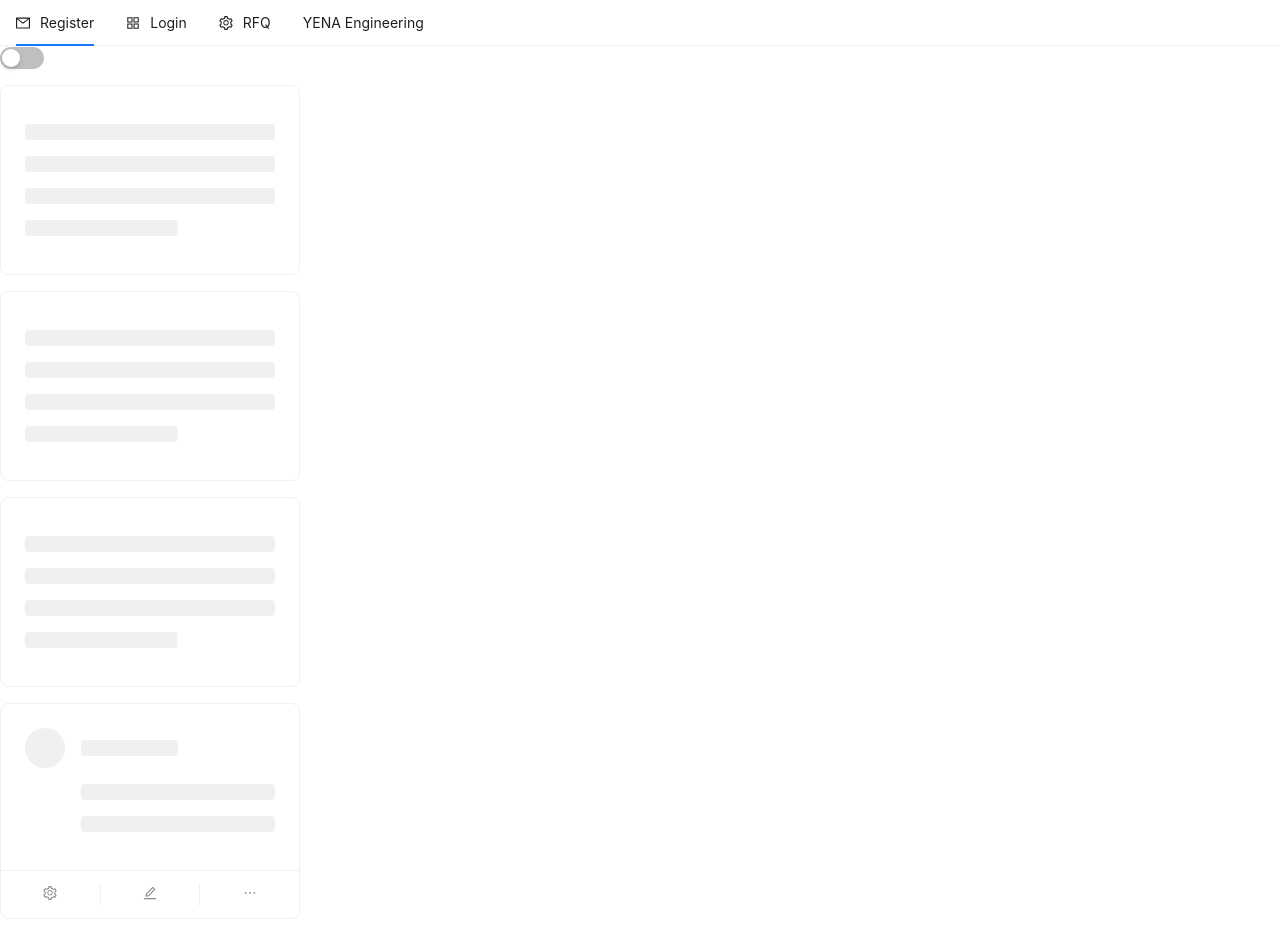
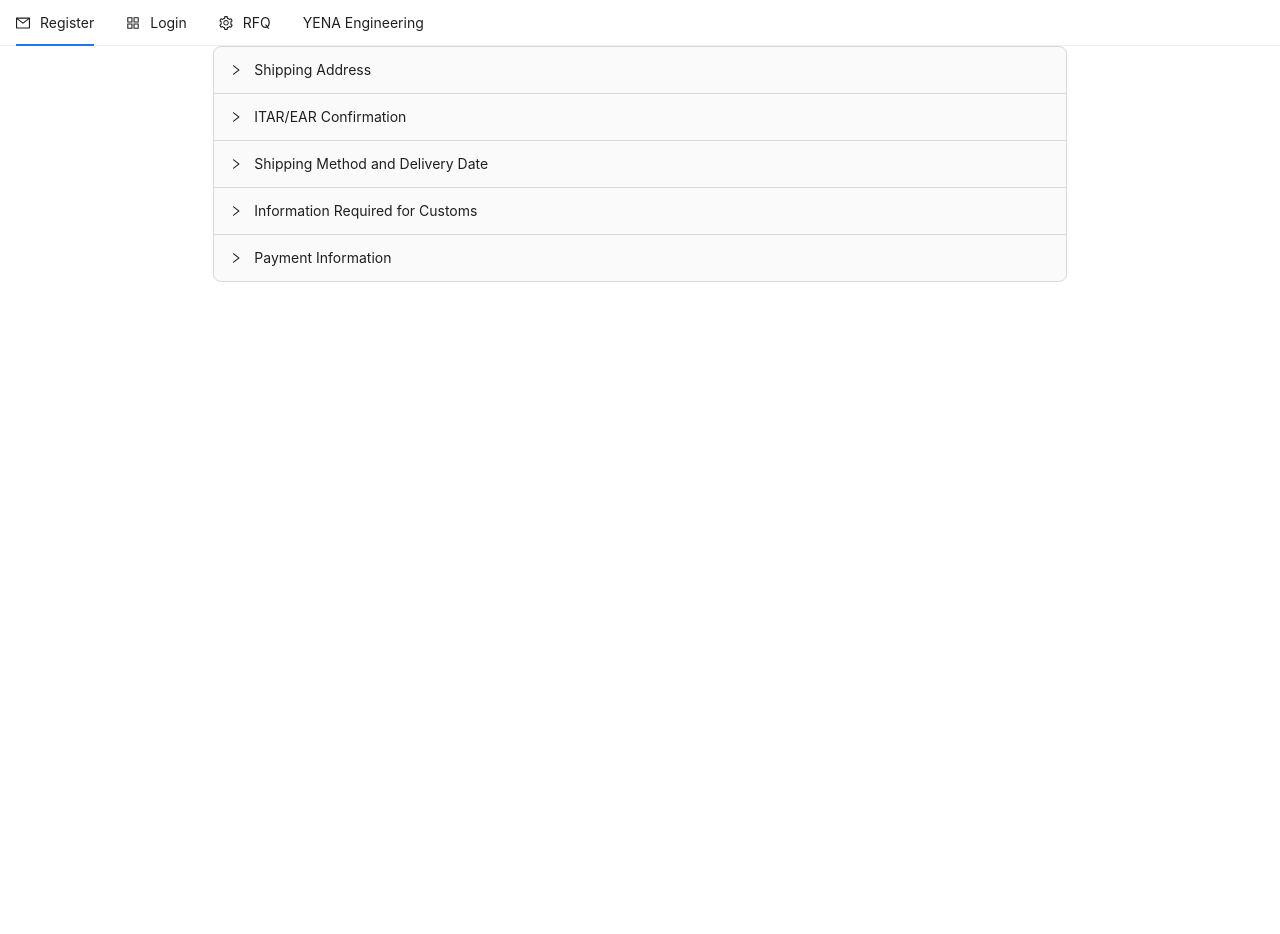
Before and after one commit to alperenerS/steelify.io, a React (Create React App) app in the folder client/: page /order-details in a window 1280 px wide. Shown: the top 934 px of the page. After the commit the page ends 800 px from the top, so only its background shows below. Built offline with nearby package versions, Linux system fonts and the light colour scheme.

Commit message:
Order Details Updated

```diff
--- /dev/null
+++ b/client/src/orderDetails.css
@@ -0,0 +1,5 @@
+/* Custom styles for the input fields */
+.custom-input:focus {
+    border-color: #d9d9d9; /* Or your desired border color */
+    box-shadow: none; /* Removes the blue glow */
+  }
--- a/client/src/orderDetails.js
+++ b/client/src/orderDetails.js
@@ -1,98 +1,178 @@
-import { EditOutlined, EllipsisOutlined, SettingOutlined } from '@ant-design/icons';
 import React, { useState } from 'react';
-import { Avatar, Card, Skeleton, Switch, Input, Form, Checkbox
-} from 'antd';
+import { Card, Form, Input, Row, Col, Collapse, DatePicker, Select, Radio, Checkbox, Button, Divider } from 'antd';
+import { MinusOutlined, PlusOutlined, CreditCardOutlined } from '@ant-design/icons';
+import './orderDetails.css';
+import { useForm } from 'antd/lib/form/Form';
 
-const { Meta } = Card;
-const App = () => {
-  const [loading, setLoading] = useState(true);
-  const onChange = (checked) => {
-    setLoading(!checked);
+const { Panel } = Collapse;
+const { Option } = Select;
+
+const OrderDetails = () => {
+  const [activeKeys, setActiveKeys] = useState([]);
+  const [form] = useForm();
+  const [useShipping, setUseShipping] = useState(false);
+
+  const togglePanel = (key) => {
+    const isActive = activeKeys.includes(key);
+    setActiveKeys(isActive ? activeKeys.filter(activeKey => activeKey !== key) : [...activeKeys, key]);
+  };
+  const onUseShippingChange = (e) => {
+    setUseShipping(e.target.checked);
+    if (e.target.checked) {
+      // Kullanıcı "Use Shipping Address" seçeneğini işaretlediğinde,
+      // "Shipping Address" bölümünden alınan verilerle "Billing Address" bölümünü doldur.
+      form.setFieldsValue({
+        billingCountry: form.getFieldValue('shippingCountry'),
+        billingStreet: form.getFieldValue('shippingStreet'),
+        billingCity: form.getFieldValue('shippingCity'),
+        billingProvince: form.getFieldValue('shippingProvince'),
+        billingZip: form.getFieldValue('shippingZip'),
+      });
+    }
   };
   return (
-    <>
-      <Switch checked={!loading} onChange={onChange} />
-      <Card
-        style={{
-          width: 300,
-          marginTop: 16,
-        }}
-        loading={loading}
-      >
-        <Meta
-          title="Shipping Adress"
-        />
-            <Form.Item label="Country">
-            <Input />
+    <Row>
+      <Col span={16} offset={4}>
+        <Collapse activeKey={activeKeys} onChange={setActiveKeys}>
+          <Panel header="Shipping Address" key="1">
+            <Form layout="vertical">
+              <Form.Item label="Country" name="shippingCountry">
+                <Input placeholder="Enter your country" />
               </Form.Item>
-            <Form.Item label="Street Adress">
-            <Input />
-            <Input />
+              <Form.Item label="Street Address" name="shippingStreet">
+                <Input placeholder="Enter your street address" />
+                <Input placeholder="Additional address information" style={{ marginTop: '10px' }} />
               </Form.Item>
-            <Form.Item label="City">
-            <Input />
+              <Form.Item label="City" name="shippingCity">
+                <Input placeholder="Enter your city" />
               </Form.Item>
-            <Form.Item label="Province">
-            <Input />
+              <Form.Item label="Province" name="shippingProvince">
+                <Input placeholder="Enter your province" />
               </Form.Item>
               <Form.Item label="Zip Code">
-            <Input />
-            </Form.Item>
-            <Form>
-            <h3>Contact Information</h3>
-            <Form.Item label="Phone Number">
-            <Input />
+                <Input placeholder="Enter your zip code" />
               </Form.Item>
             </Form>
-            <Form.Item label="Email">
-            <Input />
+          </Panel>
+
+          <Panel header="ITAR/EAR Confirmation" key="2">
+            <Form layout="vertical">
+              <Form.Item label="ITAR/EAR Compliance">
+                <Checkbox>Confirm ITAR/EAR compliance</Checkbox>
               </Form.Item>
-        </Card>
-      <Card
-        style={{
-          width: 300,
-          marginTop: 16,
-        }}
-        loading={loading}
-      >
-        <Meta
-          avatar={<Avatar src="https://api.dicebear.com/7.x/miniavs/svg?seed=1" />}
-          title="Card title"
+              {/* Add more fields as needed... */}
+            </Form>
+          </Panel>
+
+          <Panel header="Shipping Method and Delivery Date" key="3">
+  <Form layout="vertical">
+  <p>We are currently unable to get rates from our shipping provider. If you would like to proceed with checkout at this time, a member of our support team will contact you to process a shipping charge after you place your order.</p>
+    <Form.Item label="Special Shipping Instructions">
+      <Input.TextArea rows={4} placeholder="Enter any special shipping instructions here" />
+    </Form.Item>
+  </Form>
+</Panel>
+
+
+
+<Panel header="Information Required for Customs" key="5">
+  <p>Because your parts may be shipped internationally, please provide the following information to reduce the risk of delay at customs during importing.</p>
+
+  <Form layout="vertical">
+    <Form.Item label="Industry" style={{ marginBottom: '20px' }}>
+      <Select placeholder="Select your industry" style={{ width: '100%' }}>
+        {["Machinery", "Chemicals", "Consumer Goods", "Semi-permanent Warehouses", "Construction", "Facade", "Offshore", "Moving Equipments", "Industrial Group (Automation Machinery Manufacturing)", "Heavy Equipments", "Non-residential Construction", "Chemical Products", "Flood Protection", "Various Parts Supply", "Greenhouse", "Manufacturer (Structural Steel)", "Temporary Buildings"]
+          .sort()
+          .map(industry => (
+            <Select.Option key={industry} value={industry}>{industry}</Select.Option>
+          ))}
+      </Select>
+    </Form.Item>
+
+    <p>Describe each part and its intended use. Please be as descriptive and detailed as possible.</p>
+
+    <div style={{ display: 'flex', alignItems: 'center', marginBottom: '20px' }}>
+      <img src="path/to/your/image.jpg" alt="Uploaded" style={{ width: '50px', height: '50px', marginRight: '20px' }} />
+      <div style={{ flex: 1 }}>
+        <p>UploadedFileName.jpg</p>
+        <Input placeholder="pump for medical device to measure blood pressure" style={{ width: '100%' }} />
+      </div>
+    </div>
+  </Form>
+</Panel>
+
+
+
+<Panel header="Payment Information" key="6">
+  <Form layout="vertical">
+    <h3>Payment Method</h3>
+    <Form.Item name="paymentMethod">
+      <Radio.Group>
+        <Radio value="purchaseOrder" disabled>Purchase Order</Radio>
+        <Radio value="existingCard" disabled>Existing Card</Radio>
+        <Radio value="newCard">New Card</Radio>
+      </Radio.Group>
+    </Form.Item>
+
+    { /* Card Details */ }
+    <Form.Item label="Card Details" style={{ display: 'flex', alignItems: 'center' }}>
+  <Input.Group compact       className="custom-input">
+    <Input
+      className="custom-input"
+      prefix={<CreditCardOutlined />}
+      placeholder="Credit Card Number"
+      style={{ width: '40%' }}
     />
-      </Card>      <Card
-        style={{
-          width: 300,
-          marginTop: 16,
-        }}
-        loading={loading}
-      >
-        <Meta
-          avatar={<Avatar src="https://api.dicebear.com/7.x/miniavs/svg?seed=1" />}
-          title="Card title"
+    <Input
+      className="custom-input"
+      placeholder="MM/YY"
+      style={{ width: '30%', borderLeft: 'none' }}
     />
-      </Card>
-      <Card
-        style={{
-          width: 300,
-          marginTop: 16,
-        }}
-        actions={[
-          <SettingOutlined key="setting" />,
-          <EditOutlined key="edit" />,
-          <EllipsisOutlined key="ellipsis" />,
-        ]}
-      >
-        <Skeleton loading={loading} avatar active>
-          <Meta
-            avatar={<Avatar src="https://api.dicebear.com/7.x/miniavs/svg?seed=2" />}
-            title="Card title"
+    <Input
+      className="custom-input"
+      placeholder="CVC"
+      style={{ width: '20%', borderLeft: 'none' }}
     />
-        </Skeleton>
-      </Card>
+  </Input.Group>
+</Form.Item>
+
+
+
+
+<h3>Billing Address</h3>
       <Form.Item>
-            <Checkbox><p>I have verified that my shipping information is correct.</p></Checkbox>
+        <Checkbox checked={useShipping} onChange={onUseShippingChange}>
+          Use Shipping Address
+        </Checkbox>
       </Form.Item>
-    </>
+      <Form.Item label="Country" name="billingCountry">
+        <Input placeholder="Enter your country" disabled={useShipping} />
+      </Form.Item>
+      <Form.Item label="Street Address" name="billingStreet">
+        <Input placeholder="Enter your street address" disabled={useShipping} />
+      </Form.Item>
+      <Form.Item label="City" name="billingCity">
+        <Input placeholder="Enter your city" disabled={useShipping} />
+      </Form.Item>
+      <Form.Item label="Province" name="billingProvince">
+        <Input placeholder="Enter your province" disabled={useShipping} />
+      </Form.Item>
+      <Form.Item label="Zip Code" name="billingZip">
+        <Input placeholder="Enter your zip code" disabled={useShipping} />
+      </Form.Item>
+    </Form>
+</Panel>
+
+
+          {/* <Panel header="Review" key="6">
+            <div>
+              <p>Review your information...</p>
+            </div>
+          </Panel> */}
+        </Collapse>
+      </Col>
+    </Row>
   );
 };
-export default App;
+
+export default OrderDetails;
```
Also changed, not shown: 1 other file (tests, documents, lock files or other folders). Lines whose indentation alone changed are shown as unchanged.
